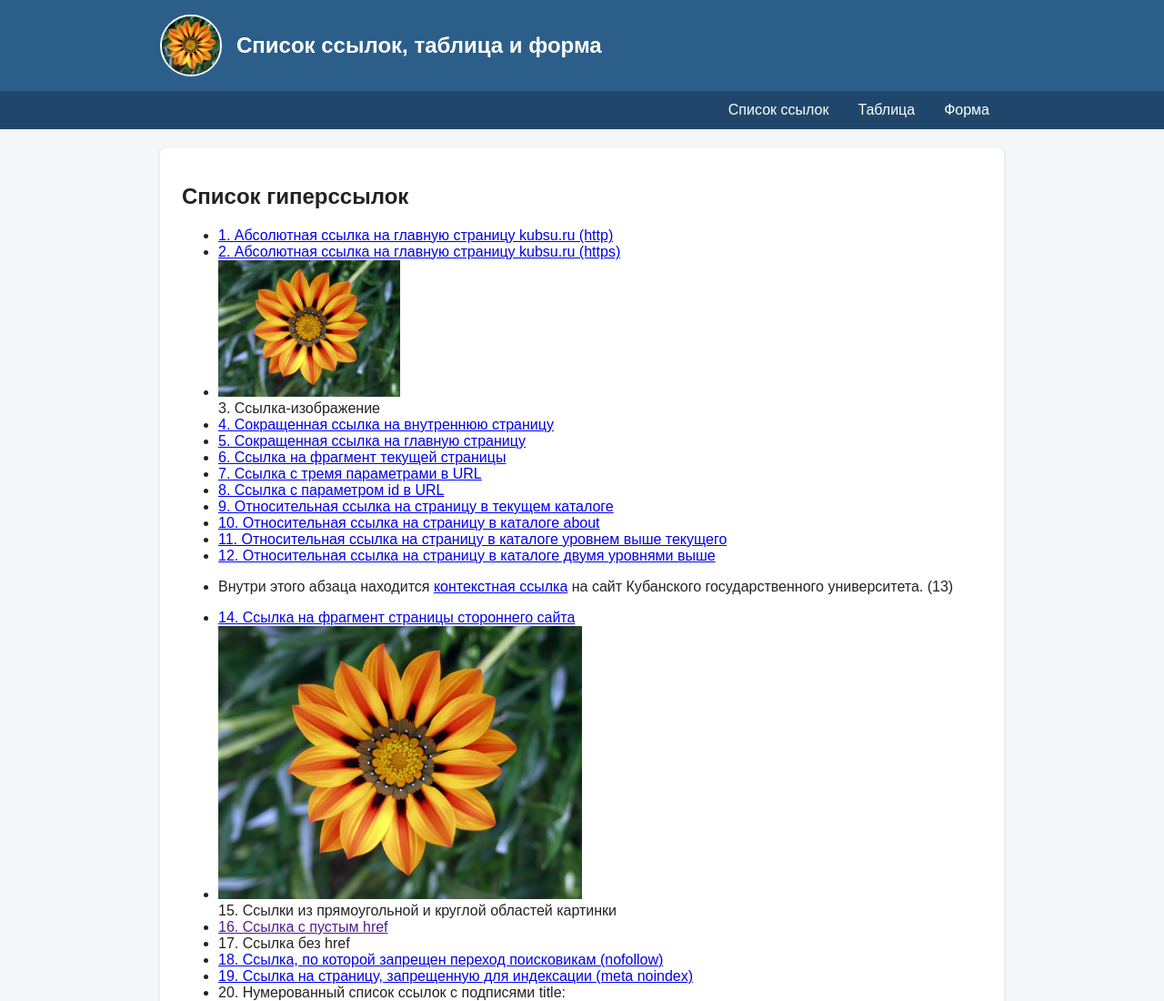
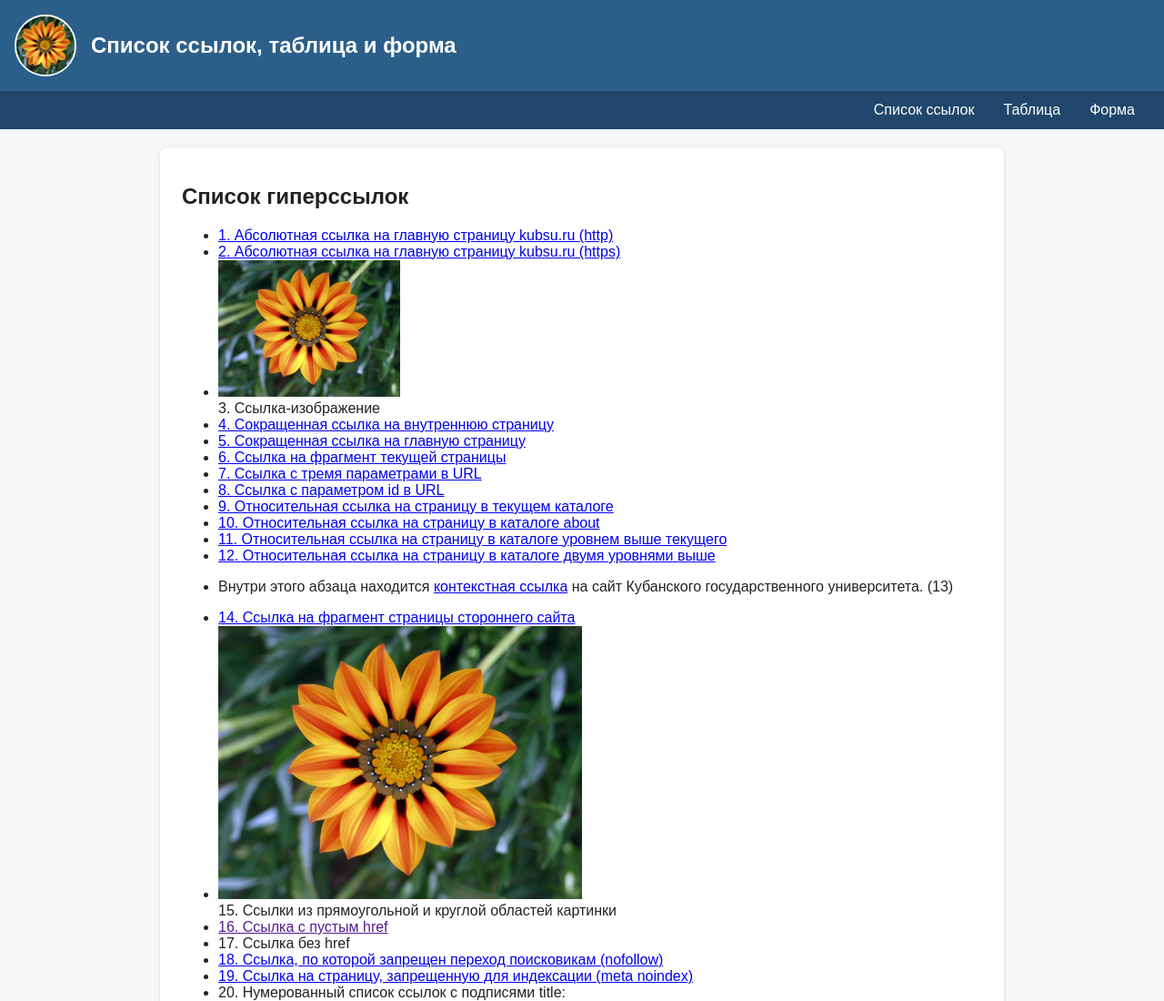
Before and after one commit to kvaz1t/kvaz1t.github.io, a plain HTML site: page zadanie3/index.html in a window 1280 px wide. Shown: the top 1100 px of the page at 91% size. Drawn offline with Linux system fonts and the light colour scheme.

Commit message:
Update style.css

```diff
--- a/zadanie3/style.css
+++ b/zadanie3/style.css
@@ -169,6 +169,14 @@ body {
     margin: 0 auto;
     padding: 0 16px;
   }
+
+  /* Шапка: прижимаем к левому краю */
+  #site-header .container {
+    margin: 0;
+    max-width: 100%;
+    padding-left: 16px;
+  }
+
   #site-header {
     padding: 16px 0;
   }
@@ -181,17 +189,22 @@ body {
     font-size: 24px;
   }
 
-  /* Меню: пункты в строку и прижаты к правому краю */
+  /* Меню: прижимаем к правому краю */
+  #main-menu .container {
+    margin: 0;
+    max-width: 100%;
+    padding-right: 16px;
+    display: flex;
+    justify-content: flex-end;
+  }
   #main-menu ul {
     flex-direction: row;
-    justify-content: flex-end;  /* ← ДОБАВЬ ЭТО */
   }
   #main-menu li {
     width: auto;
   }
   #main-menu a {
     border-bottom: none;
-    padding: 12px 16px;
   }
 
   #table {
@@ -201,11 +214,11 @@ body {
     margin: 20px 0;
     padding: 20px 24px;
   }
+
+  /* Подвал: прижимаем к левому краю */
   #site-footer {
     margin-top: 20px;
   }
-
-  /* Подвал: текст по левому краю */
   #site-footer .container {
     margin: 0;
     max-width: 100%;
```
